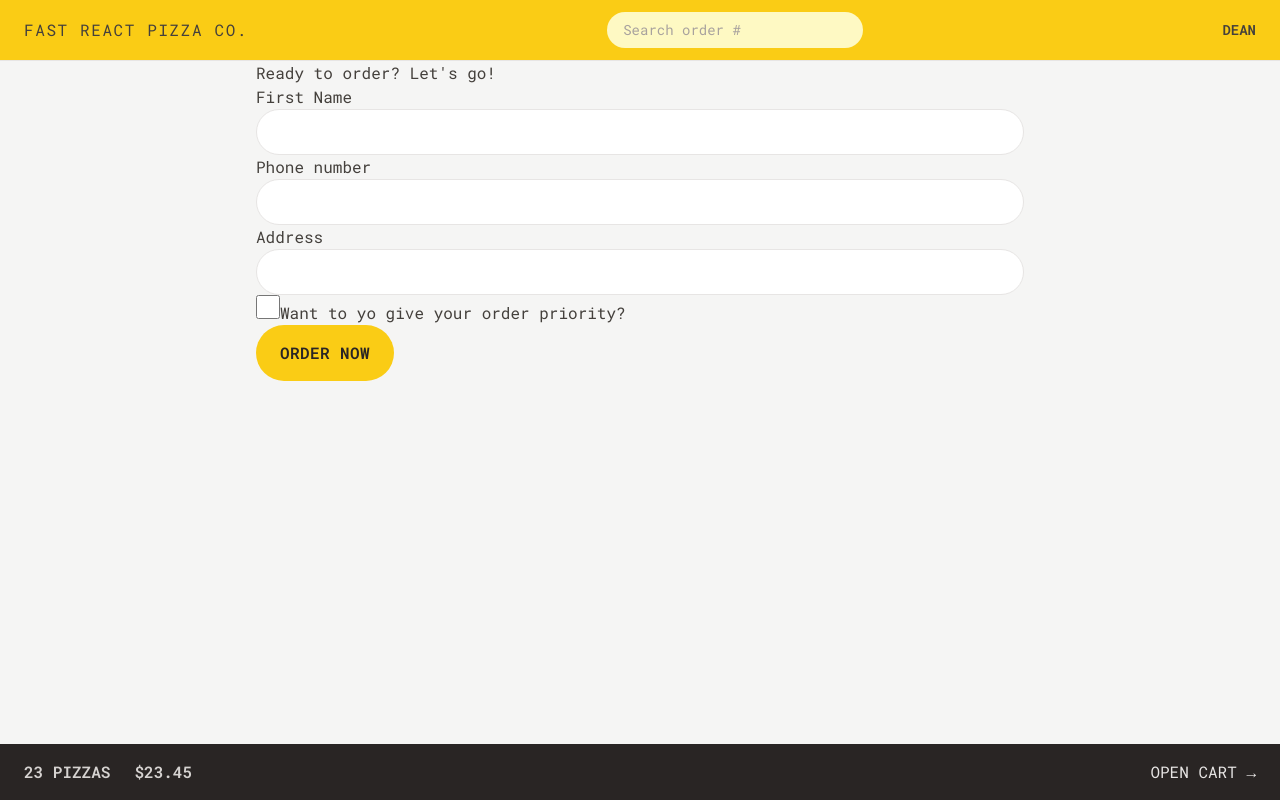
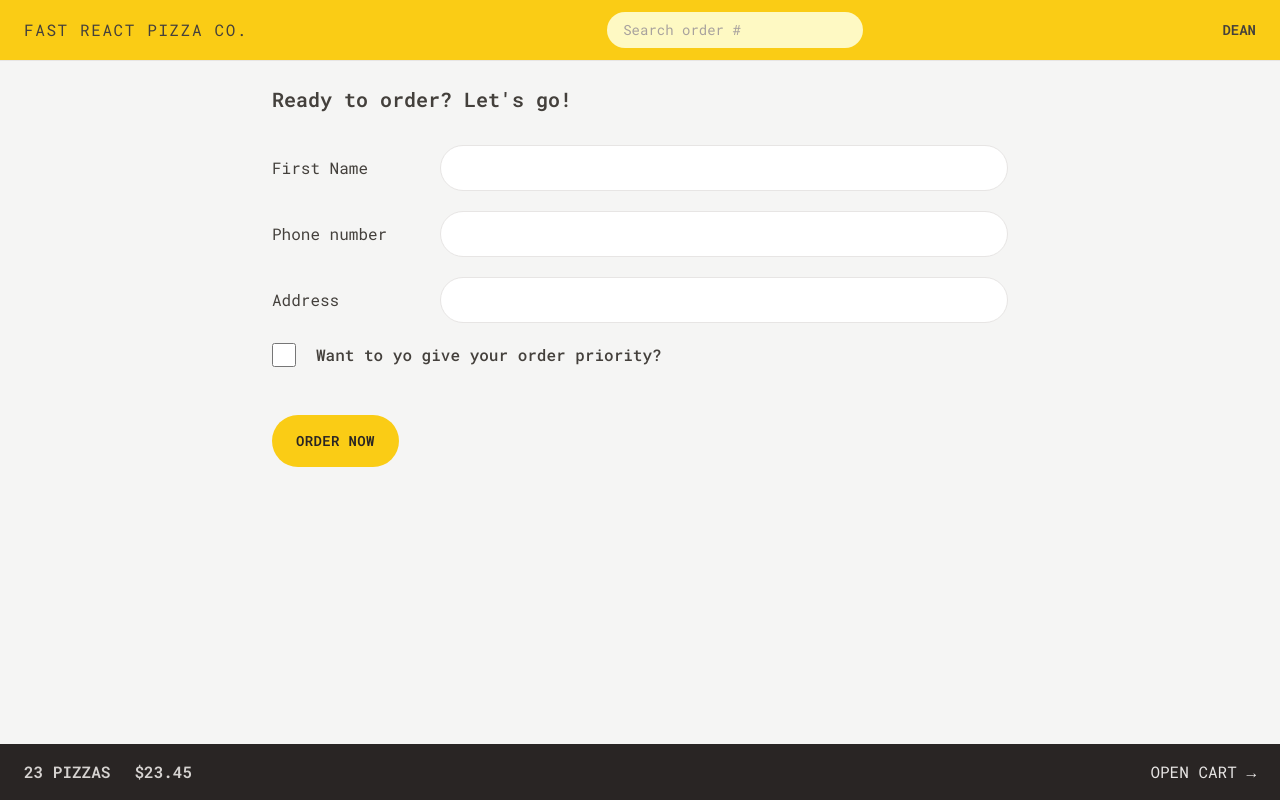
Before and after one commit to theegr8dev/fast-react-pizza, a React (Vite) app: page /order/new in a window 1280 px wide. Built offline with nearby package versions, Linux system fonts and the light colour scheme.

Commit message:
styled createOrder component

```diff
--- a/src/features/order/CreateOrder.jsx
+++ b/src/features/order/CreateOrder.jsx
@@ -43,31 +43,40 @@
   const cart = fakeCart;
 
   return (
-    <div>
-      <h2>Ready to order? Let's go!</h2>
+    <div className="px-4 py-6">
+      <h2 className="mb-8 text-xl font-semibold">Ready to order? Let's go!</h2>
 
       <Form method="POST">
-        <div>
-          <label>First Name</label>
-          <input className="input" type="text" name="customer" required />
+        <div className="mb-5 flex flex-col gap-2 sm:flex-row sm:items-center">
+          <label className="sm:basis-40">First Name</label>
+          <input className="input grow" type="text" name="customer" required />
         </div>
 
-        <div>
-          <label>Phone number</label>
-          <div>
-            <input className="input" type="tel" name="phone" required />
-          </div>
-          {formErrors?.phone && <p>{formErrors.phone}</p>}
-        </div>
-
-        <div>
-          <label>Address</label>
-          <div>
-            <input className="input" type="text" name="address" required />
+        <div className="mb-5 flex flex-col gap-2 sm:flex-row sm:items-center">
+          <label className="sm:basis-40">Phone number</label>
+          <div className="grow">
+            <input className="input w-full" type="tel" name="phone" required />
+            {formErrors?.phone && (
+              <p className="mt-2  rounded-md bg-red-100 p-2 text-xs text-red-700">
+                {formErrors.phone}
+              </p>
+            )}
           </div>
         </div>
 
-        <div>
+        <div className="mb-5 flex flex-col gap-2 sm:flex-row sm:items-center">
+          <label className="sm:basis-40">Address</label>
+          <div className="grow">
+            <input
+              className="input w-full"
+              type="text"
+              name="address"
+              required
+            />
+          </div>
+        </div>
+
+        <div className="mb-12 flex items-center gap-5">
           <input
             type="checkbox"
             name="priority"
@@ -76,7 +85,9 @@
             // value={withPriority}
             // onChange={(e) => setWithPriority(e.target.checked)}
           />
-          <label htmlFor="priority">Want to yo give your order priority?</label>
+          <label className="font-medium" htmlFor="priority">
+            Want to yo give your order priority?
+          </label>
         </div>
 
         <div>
--- a/src/index.css
+++ b/src/index.css
@@ -4,7 +4,7 @@
 
 @layer components {
   .input {
-    @apply w-full rounded-full border border-stone-200 px-4 py-2 text-sm transition-all duration-300 focus:outline-none focus:ring focus:ring-yellow-400 md:px-6 md:py-3;
+    @apply rounded-full border border-stone-200 px-4 py-2 text-sm transition-all duration-300 focus:outline-none focus:ring focus:ring-yellow-400 md:px-6 md:py-3;
   }
   .loader {
     width: 45px;
--- a/src/ui/Button.jsx
+++ b/src/ui/Button.jsx
@@ -3,12 +3,12 @@
 /* eslint-disable react/prop-types */
 function Button({ children, disabled, to, type }) {
   const base =
-    "inline-block rounded-full bg-yellow-400  font-semibold uppercase tracking-wide text-stone-800 transition-colors duration-300 hover:bg-yellow-300 focus:outline-none focus:ring focus:ring-yellow-300 focus:ring-offset-2 disabled:cursor-not-allowed";
+    "text-sm inline-block rounded-full bg-yellow-400  font-semibold uppercase tracking-wide text-stone-800 transition-colors duration-300 hover:bg-yellow-300 focus:outline-none focus:ring focus:ring-yellow-300 focus:ring-offset-2 disabled:cursor-not-allowed";
   const styles = {
     small: base + " px-4 py-2 md:px-5 md:py-2.5 text-xs",
     primary: base + " px-4 py-3  md:px-6 md:py-4",
     secondary:
-      "inline-block rounded-full border border-2 border-stone-300  font-semibold uppercase tracking-wide text-stone-400 transition-colors duration-300 hover:bg-stone-300 hover:text-stone-800 focus:text-stone-800 focus:ring-stone:200 focus:outline-none focus:ring focus:ring-stone-300 focus:ring-offset-2 disabled:cursor-not-allowed px-4 py-2.5  md:px-6 md:py-3.5",
+      "inline-block text-sm rounded-full border border-2 border-stone-300  font-semibold uppercase tracking-wide text-stone-400 transition-colors duration-300 hover:bg-stone-300 hover:text-stone-800 focus:text-stone-800 focus:ring-stone:200 focus:outline-none focus:ring focus:ring-stone-300 focus:ring-offset-2 disabled:cursor-not-allowed px-4 py-2.5  md:px-6 md:py-3.5",
   };
   if (to)
     return (
```
Also changed, not shown: index.html (+6 -2 lines).
